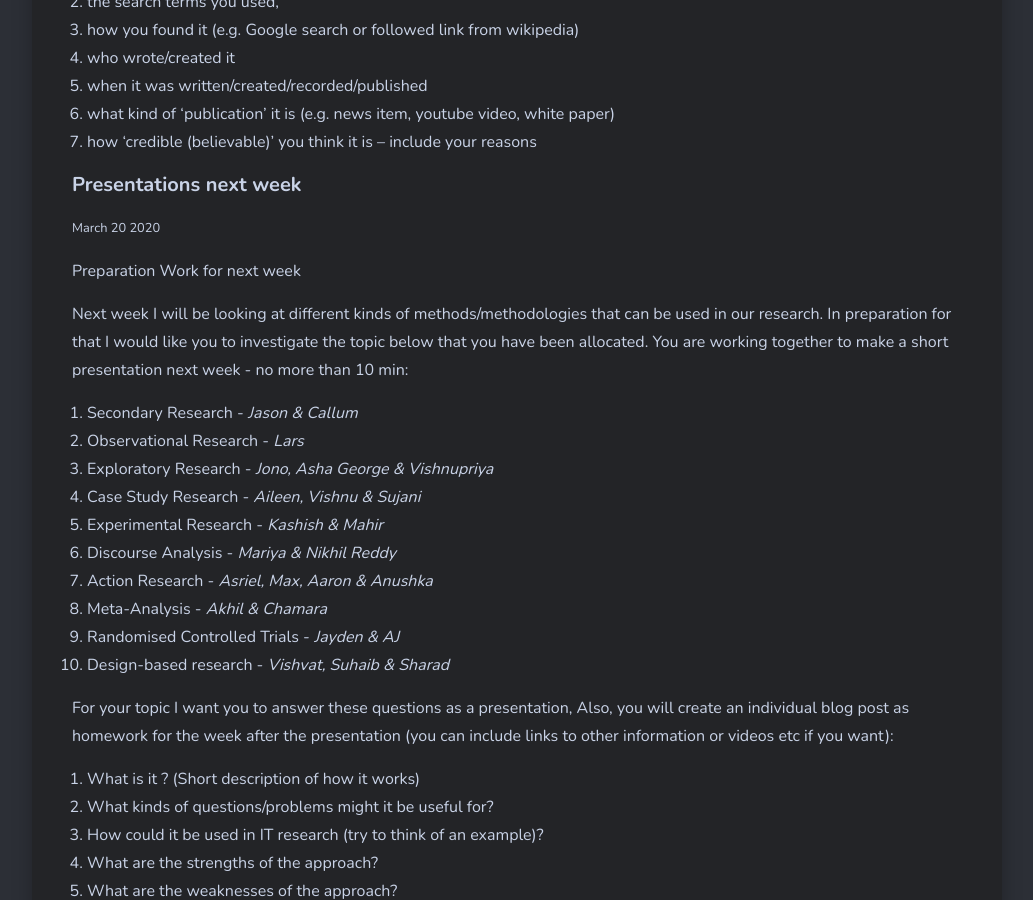
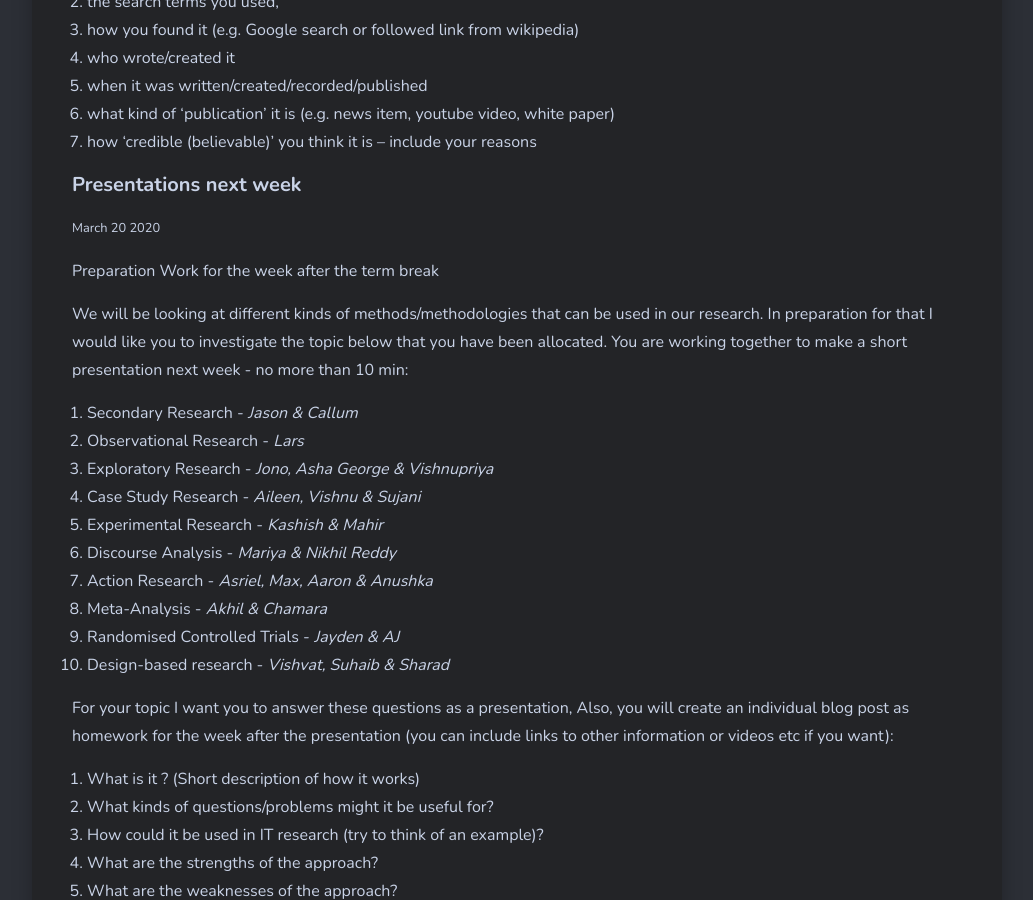
Before and after one commit to larsoliverdam/nmit, a Jekyll site: the page built from _pages/RES701.md, in a window 1280 px wide and 900 px high, scrolled down 2123 px. Shown: the whole window, without its empty margins (123-1156 px from the left). Built offline with Jekyll 4.4.1, drawn with Linux system fonts in a browser that asks for light colours; nearby versions of some CDN libraries; comment, search, counter and statistics services are not loaded.

Commit message:
update RES701

```diff
--- a/_pages/RES701.md
+++ b/_pages/RES701.md
@@ -60,9 +60,9 @@
 #### Presentations next week
 <small>March 20 2020</small>
 
-Preparation Work for next week
+Preparation Work for the week after the term break
 
-Next week I will be looking at different kinds of methods/methodologies that can be used in our research. In preparation for that I would like you to investigate the topic below that you have been allocated. You are working together to make a short presentation next week - no more than 10 min:
+We will be looking at different kinds of methods/methodologies that can be used in our research. In preparation for that I would like you to investigate the topic below that you have been allocated. You are working together to make a short presentation next week - no more than 10 min:
 
 1. Secondary Research - _Jason & Callum_
 2. Observational Research - _Lars_
```
